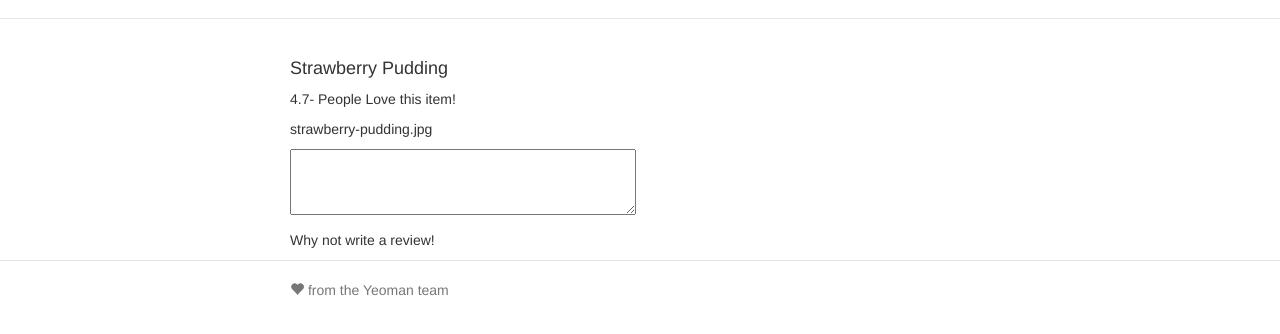
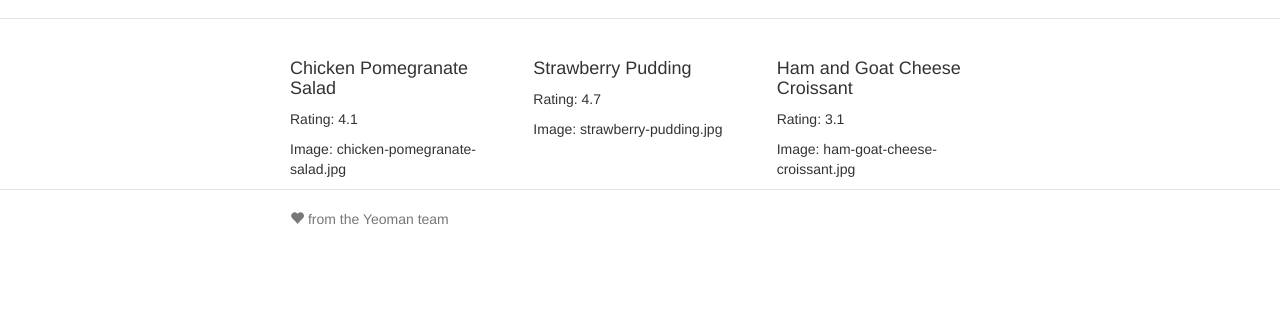
Before and after one commit to SekiroSake/udemeal, a website: page app/index.html in a window 1280 px wide. Shown: the part 54-388 px from the top of the page. Drawn offline with nearby package versions, Linux system fonts and the light colour scheme; files that its build step writes are made by us from their sources.

Commit message:
directives updated

```diff
--- a/app/scripts/controllers/menu.js
+++ b/app/scripts/controllers/menu.js
@@ -9,8 +9,27 @@
  */
 angular.module('udemealApp')
   .controller('MenuCtrl', function () {
-    this.id = 'strawberry-pudding';
-    this.name = 'Strawberry Pudding';
-    this.img = 'strawberry-pudding.jpg';
-    this.rating = 4.7;
+    this.items = [
+      {
+        id:'chicken-pomegranate-salad',
+        name: 'Chicken Pomegranate Salad',
+        img: 'chicken-pomegranate-salad.jpg',
+        calories:430,
+        rating:4.1
+      },
+      {
+        id:'strawberry-pudding',
+        name: 'Strawberry Pudding',
+        img: 'strawberry-pudding.jpg',
+        calories:280,
+        rating:4.7
+      },
+      {
+        id:'ham-goat-cheese-croissant',
+        name: 'Ham and Goat Cheese Croissant',
+        img: 'ham-goat-cheese-croissant.jpg',
+        calories:670,
+        rating:3.1
+      }
+    ];
   });
--- a/app/views/menu.html
+++ b/app/views/menu.html
@@ -1,16 +1,16 @@
 <div class="row">
-  <div class="item-container">
-    <div class="col-md-4">
-      <h4>{{menu.name}}</h4>
-      <p>{{menu.rating}}<span ng-if="menu.rating > 4.0" ng-class="{highlight:menu.rating > 4.5}">- People Love this item!</span></p>
-      <p>{{menu.img}}</p>
-      <p>
+  <div class="items-container" ng-repeat="item in menu.items">
+    <div class="col-md-4" >
+      <h4>{{item.name}}</h4>
+      <p>Rating: {{item.rating}}<span ng-if="menu.rating > 4.0" ng-class="{highlight:menu.rating > 4.5}">- People Love this item!</span></p>
+      <p>Image: {{item.img}}</p>
+      <!--p>
         <textarea ng-model="menu.newReview" name="menu.review" rows="3" cols="40"></textarea>
       </p>
       <p>
         {{menu.newReview}}
         <span ng-if="!menu.newReview">Why not write a review!</span>
-      </p>
+      </p-->
     </div>
   </div>
 </div>
```
